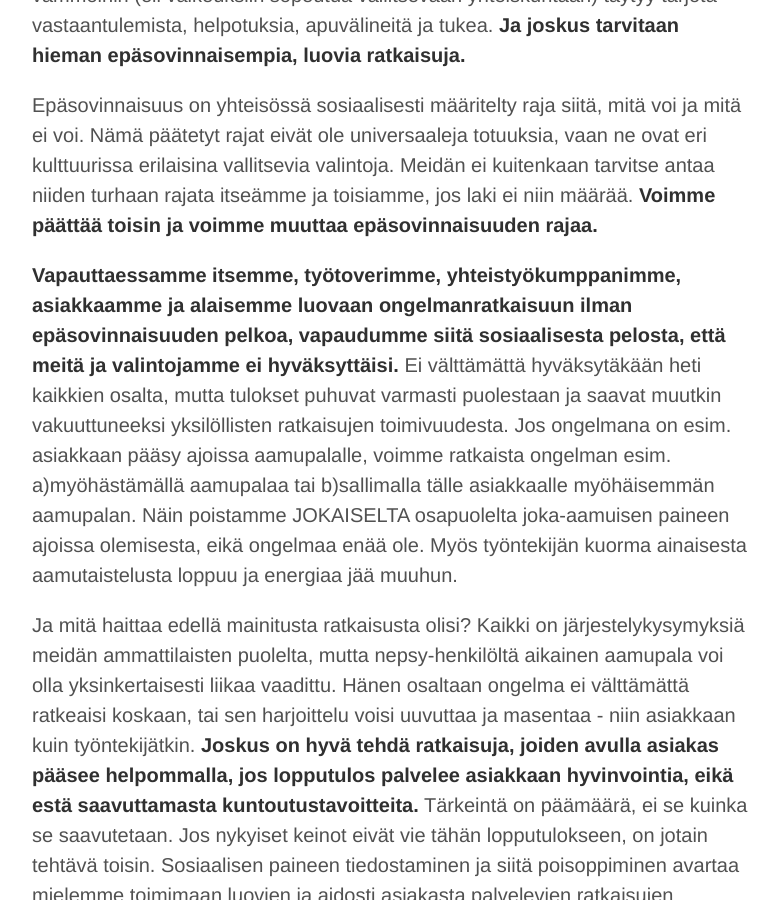
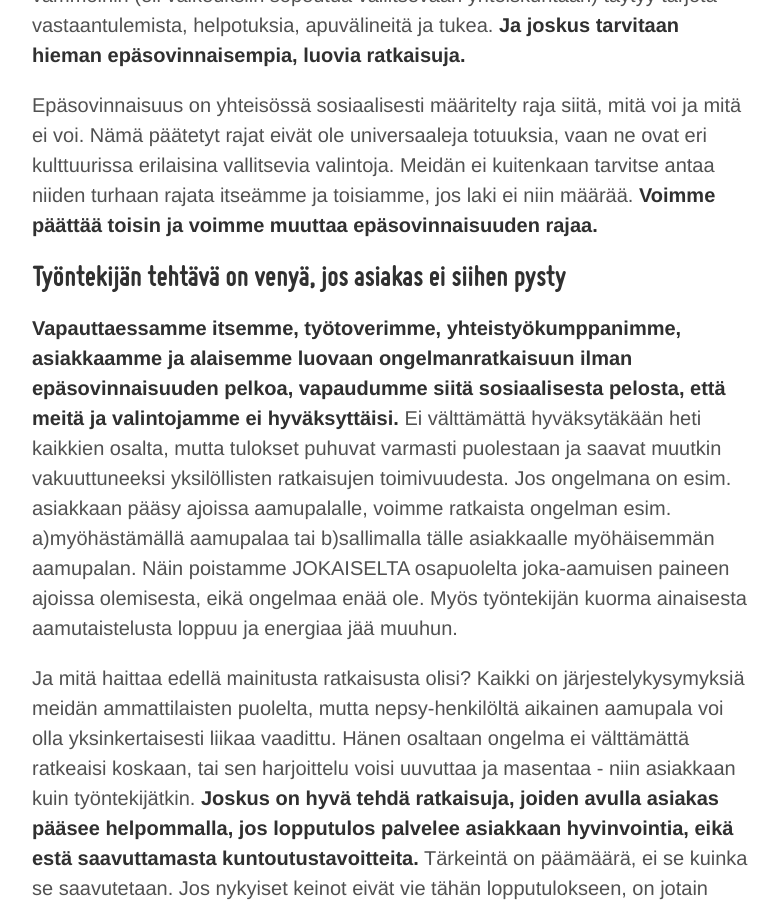
Before and after one commit to niinapiira/neppari.net, a Jekyll site: the page built from _posts/2016-06-17-vaikeudesta-auttaa-ja-ratkaista.md, in a window 1280 px wide and 900 px high, scrolled down 2137 px. Shown: the whole window, without its empty margins (248-1027 px from the left). Built offline with Jekyll 4.4.1, drawn with Linux system fonts in a browser that asks for light colours.

Commit message:
Update 2016-06-17-vaikeudesta-auttaa-ja-ratkaista.md

```diff
--- a/_posts/2016-06-17-vaikeudesta-auttaa-ja-ratkaista.md
+++ b/_posts/2016-06-17-vaikeudesta-auttaa-ja-ratkaista.md
@@ -26,6 +26,8 @@ Kun yksilöllä on hyvin yksilölliset tarpeet, tarvitaan myös yksilöllisiä r
 
 Epäsovinnaisuus on yhteisössä sosiaalisesti määritelty raja siitä, mitä voi ja mitä ei voi. Nämä päätetyt rajat eivät ole universaaleja totuuksia, vaan ne ovat eri kulttuurissa erilaisina vallitsevia valintoja. Meidän ei kuitenkaan tarvitse antaa niiden turhaan rajata itseämme ja toisiamme, jos laki ei niin määrää. **Voimme päättää toisin ja voimme muuttaa epäsovinnaisuuden rajaa.**
 
+## Työntekijän tehtävä on venyä, jos asiakas ei siihen pysty
+
 **Vapauttaessamme itsemme, työtoverimme, yhteistyökumppanimme, asiakkaamme ja alaisemme luovaan ongelmanratkaisuun ilman epäsovinnaisuuden pelkoa, vapaudumme siitä sosiaalisesta pelosta, että meitä ja valintojamme ei hyväksyttäisi.** Ei välttämättä hyväksytäkään heti kaikkien osalta, mutta tulokset puhuvat varmasti puolestaan ja saavat muutkin vakuuttuneeksi yksilöllisten ratkaisujen toimivuudesta. Jos ongelmana on esim. asiakkaan pääsy ajoissa aamupalalle, voimme ratkaista ongelman esim. a)myöhästämällä aamupalaa tai b)sallimalla tälle asiakkaalle myöhäisemmän aamupalan. Näin poistamme JOKAISELTA osapuolelta joka-aamuisen paineen ajoissa olemisesta, eikä ongelmaa enää ole. Myös työntekijän kuorma ainaisesta aamutaistelusta loppuu ja energiaa jää muuhun.
 
 Ja mitä haittaa edellä mainitusta ratkaisusta olisi? Kaikki on järjestelykysymyksiä meidän ammattilaisten puolelta, mutta nepsy-henkilöltä aikainen aamupala voi olla yksinkertaisesti liikaa vaadittu. Hänen osaltaan ongelma ei välttämättä ratkeaisi koskaan, tai sen harjoittelu voisi uuvuttaa ja masentaa - niin asiakkaan kuin työntekijätkin. **Joskus on hyvä tehdä ratkaisuja, joiden avulla asiakas pääsee helpommalla, jos lopputulos palvelee asiakkaan hyvinvointia, eikä estä saavuttamasta kuntoutustavoitteita.** Tärkeintä on päämäärä, ei se kuinka se saavutetaan. Jos nykyiset keinot eivät vie tähän lopputulokseen, on jotain tehtävä toisin. Sosiaalisen paineen tiedostaminen ja siitä poisoppiminen avartaa mielemme toimimaan luovien ja aidosti asiakasta palvelevien ratkaisujen löytämiseksi. Ei se tapa vaan se tulos. =)
```
